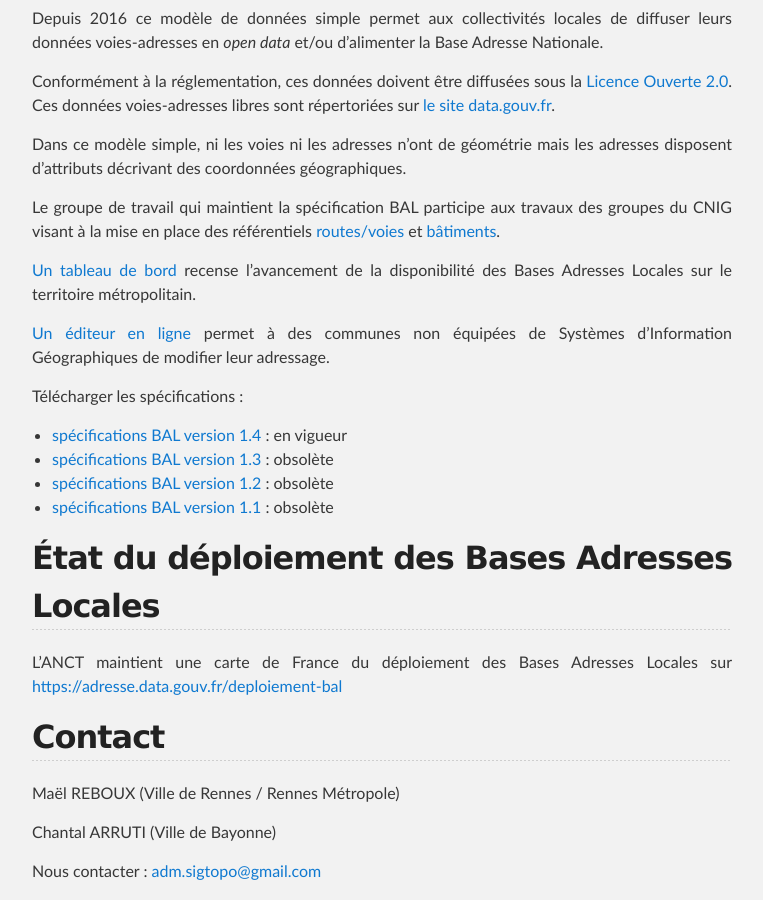
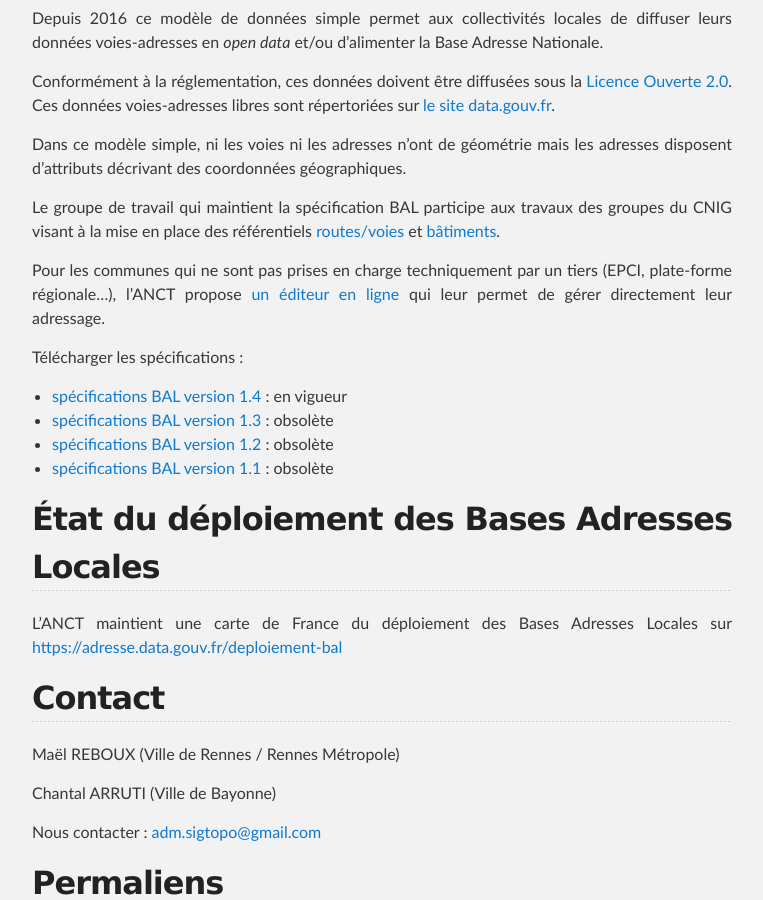
Before and after one commit to aitf-sig-topo/voies-adresses, a Jekyll site: the page built from docs/index.md, in a window 1280 px wide and 900 px high, scrolled down 1330 px. Shown: the whole window, without its empty margins (258-1021 px from the left). Built offline with Jekyll 4.4.1, drawn with Linux system fonts in a browser that asks for light colours; our own code applies the rules of GitHub Pages for plain Markdown files.

Commit message:
Update index.md

```diff
--- a/docs/index.md
+++ b/docs/index.md
@@ -36,10 +36,7 @@ Dans ce modèle simple, ni les voies ni les adresses n'ont de géométrie mais l
 Le groupe de travail qui maintient la spécification BAL participe aux travaux des groupes du CNIG visant à la mise en place des référentiels [routes/voies](https://cnig.gouv.fr/gt-routes-voies-a26007.html) et [bâtiments](https://cnig.gouv.fr/gt-bati-a25939.html).
 
 
-[Un tableau de bord ](https://adresse.data.gouv.fr/deploiement-bal)recense l'avancement de la disponibilité des Bases Adresses Locales sur le territoire métropolitain.
-
-
-[Un éditeur en ligne](https://mes-adresses.data.gouv.fr/) permet à des communes non équipées de Systèmes d'Information Géographiques de modifier leur adressage.
+Pour les communes qui ne sont pas prises en charge techniquement par un tiers (EPCI, plate-forme régionale...), l'ANCT propose [un éditeur en ligne](https://mes-adresses.data.gouv.fr/) qui leur permet de gérer directement leur adressage.
 
 
 Télécharger les spécifications :
```
